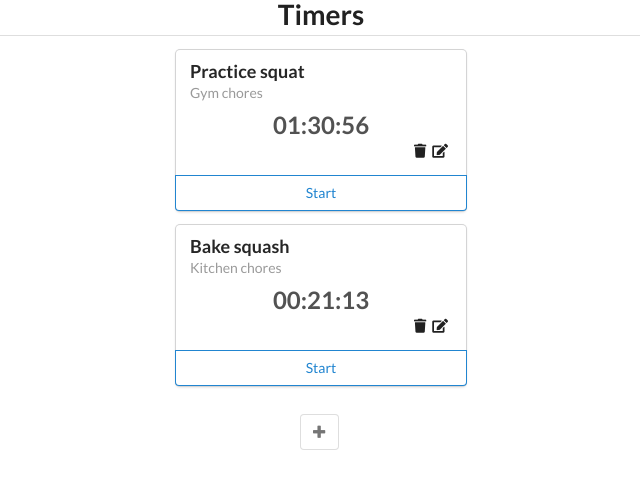
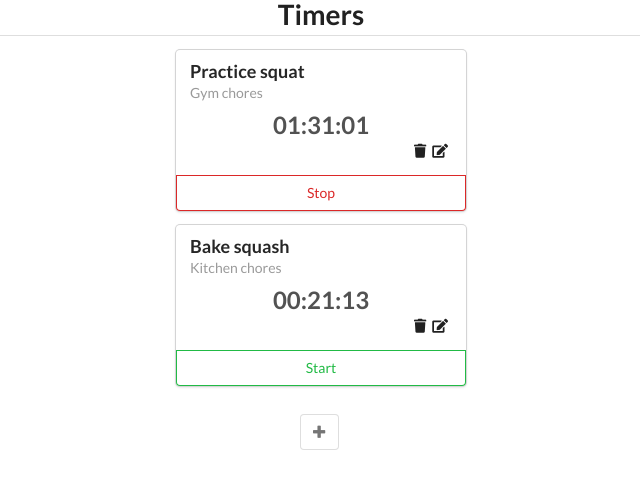
Before and after one commit to AmandaRiu/react-time-tracking-app, a React (Create React App) app: page / in a window 1280 px wide. Shown: the top 486 px of the page, without its empty margins (319-959 px from the left). Built offline with nearby package versions, Linux system fonts and the light colour scheme.

Commit message:
Add the ability to start and stop the task timer

```diff
--- a/src/App.js
+++ b/src/App.js
@@ -41,6 +41,44 @@ function App() {
     setTimers( timers.filter( t => t.id !== timerId ) );
   };
 
+  const handleStartClick = ( timerId ) => {
+    startTimer( timerId );
+  };
+
+  const handleStopClick = ( timerId ) => {
+    stopTimer( timerId );
+  };
+
+  const startTimer = ( timerId ) => {
+    const now = Date.now();
+
+    setTimers( timers.map( ( timer ) => {
+      if ( timer.id === timerId ) {
+        return Object.assign( {}, timer, {
+          runningSince: now,
+        } );
+      } else {
+        return timer;
+      }
+    } ) );
+  };
+
+  const stopTimer = ( timerId ) => {
+    const now = Date.now();
+
+    setTimers( timers.map( ( timer ) => {
+      if ( timer.id === timerId ) {
+        const lastElapsed = now - timer.runningSince;
+        return Object.assign( {}, timer, {
+          elapsed: timer.elapsed + lastElapsed,
+          runningSince: null,
+        } );
+      } else {
+        return timer;
+      }
+    } ) );
+  };
+
   const updateTimer = ( attrs ) => {
     setTimers( timers.map( ( timer ) => {
       if ( timer.id === attrs.id ) {
@@ -61,6 +99,8 @@ function App() {
           timers={ timers }
           onFormSubmit={ handleEditFormSubmit }
           onTrashClick={ handleTrashClick }
+          onStartClick={ handleStartClick }
+          onStopClick={ handleStopClick }
         />
         <ToggleableTimerForm
           onFormSubmit={ handleCreateFormSubmit }
--- a/src/components/EditableTimer.js
+++ b/src/components/EditableTimer.js
@@ -58,6 +58,8 @@ export default class EditableTimer extends React.Component {
                     runningSince={ runningSince }
                     onEditClick={ this.handleEditClick }
                     onTrashClick={ this.props.onTrashClick }
+                    onStartClick={ this.props.onStartClick }
+                    onStopClick={ this.props.onStopClick }
                 />
             );
         }
--- a/src/components/EditableTimerList.js
+++ b/src/components/EditableTimerList.js
@@ -15,6 +15,8 @@ export default class EditableTimerList extends React.Component {
                 runningSince={ timer.runningSince ? timer.runningSince : null }
                 onFormSubmit={ this.props.onFormSubmit }
                 onTrashClick={ this.props.onTrashClick }
+                onStartClick={ this.props.onStartClick }
+                onStopClick={ this.props.onStopClick }
             />
         ) );
         return (
--- a/src/components/Timer.js
+++ b/src/components/Timer.js
@@ -1,21 +1,40 @@
 import React from 'react';
 
 import { renderElapsedString } from "../utils/helpers";
+import TimerActionButton from './TimerActionButton';
 
 export default class Timer extends React.Component {
     constructor( props ) {
         super( props );
 
-        this.elapsedString = renderElapsedString( this.props.elapsed );
         console.log( this.elapsedString );
     }
 
+    UNSAFE_componentWillMount() {
+        this.forceUpdateInterval = setInterval( () => this.forceUpdate(), 50 );
+    }
+
+    componentWillUnmount() {
+        clearInterval( this.forceUpdateInterval );
+    }
+
+    handleStartClick = () => {
+        this.props.onStartClick( this.props.id );
+    };
+
+    handleStopClick = () => {
+        this.props.onStopClick( this.props.id );
+    };
 
     handleTrashClick = () => {
         this.props.onTrashClick( this.props.id );
     };
 
     render() {
+        const elapsedString = renderElapsedString(
+            this.props.elapsed, this.props.runningSince
+        );
+
         return (
             <div className='ui centered card'>
                 <div className='content'>
@@ -27,7 +46,7 @@ export default class Timer extends React.Component {
                     </div>
                     <div className='center aligned description'>
                         <h2>
-                            { this.elapsedString }
+                            { elapsedString }
                         </h2>
                     </div>
                     <div className='extra content'>
@@ -45,9 +64,10 @@ export default class Timer extends React.Component {
                         </span>
                     </div>
                 </div>
-                <div className='ui bottom attached blue basic button'>
-                    Start
-            </div>
+                <TimerActionButton
+                    timerIsRunning={ !!this.props.runningSince }
+                    onStartClick={ this.handleStartClick }
+                    onStopClick={ this.handleStopClick } />
             </div>
         );
     }
--- /dev/null
+++ b/src/components/TimerActionButton.js
@@ -0,0 +1,12 @@
+import React from 'react';
+
+export default function TimerActionButton( props ) {
+    return (
+        <div>
+            {props.timerIsRunning
+                ? <div className='ui bottom attached red basic button' onClick={ props.onStopClick }>Stop</div>
+                : <div className='ui bottom attached green basic button' onClick={ props.onStartClick }>Start</div>
+            }
+        </div>
+    );
+}
```
Also changed, not shown: 1 other file (tests, documents, lock files or other folders).
